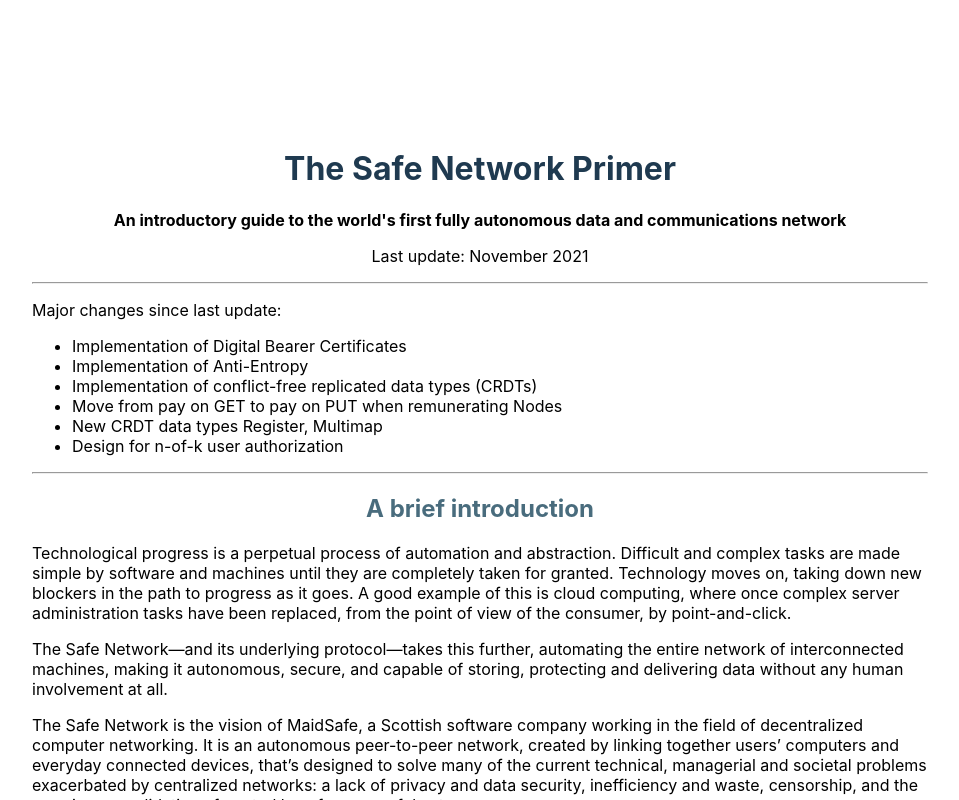
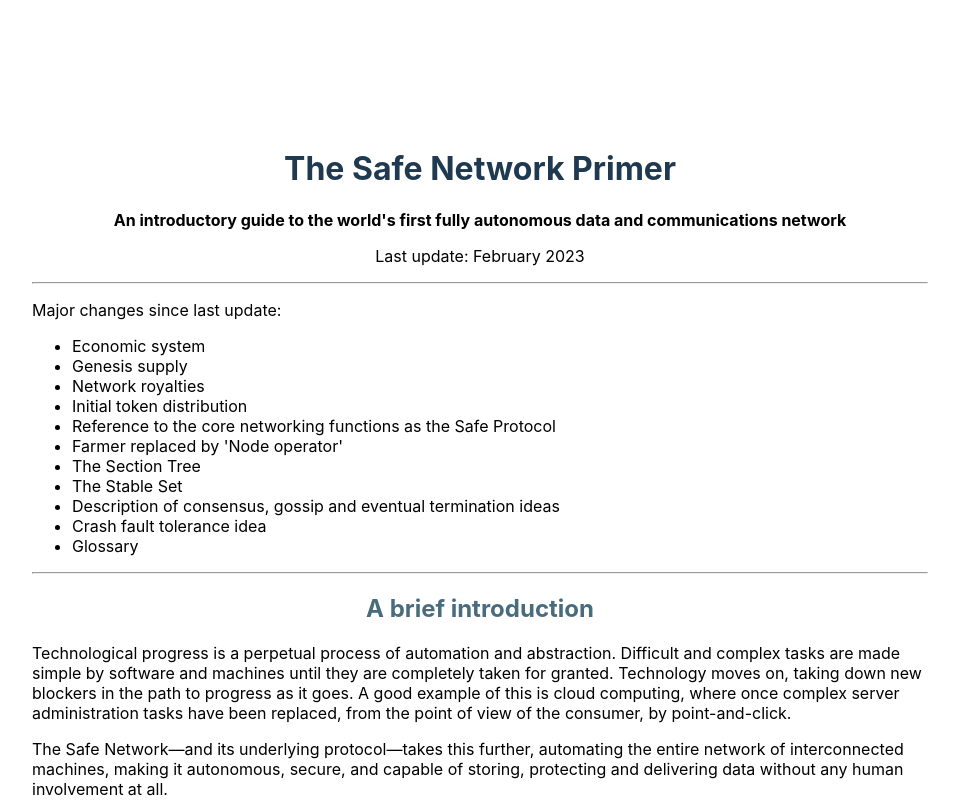
Before and after one commit to safenetwork/primer.safenetwork.org, a React (Create React App) app: page / in a window 1280 px wide. Shown: the top 800 px of the page, without its empty margins (160-1119 px from the left). Built offline with nearby package versions, Linux system fonts and the light colour scheme; the HTML template or start-up script is replaced by a standard one.

Commit message:
Update Header.js

```diff
--- a/src/Header.js
+++ b/src/Header.js
@@ -5,21 +5,29 @@
     <div className='header' align={ 'center' }>
         <h1>The Safe Network Primer</h1>
 <p><strong>An introductory guide to the world's first fully autonomous data and communications network</strong></p>
-        <p>Last update: November 2021</p>
+        <p>Last update: February 2023</p>
     </div>
         <hr />
         <div align={' left '}>
             <p>Major changes since last update:
-            <ul>
+                <ul><li>Economic system
+                       <li>Genesis supply</li>
+                       <li>Network royalties</li>
+                       <li>Initial token distribution</li>
+                    </li>
+                    <li>Reference to the core networking functions as the Safe Protocol</li>
+                    <li>Farmer replaced by 'Node operator'</li>
+                    <li>The Section Tree </li>
+                    <li>The Stable Set</li>
+                    <li>Description of consensus, gossip and eventual termination ideas</li>
+                    <li>Crash fault tolerance idea</li>
+                    <li>Glossary</li>
 
-                    <li>Implementation of Digital Bearer Certificates </li>
-                    <li>Implementation of Anti-Entropy </li>
-                    <li>Implementation of conflict-free replicated data types (CRDTs)</li>
-                    <li>Move from pay on GET to pay on PUT when remunerating Nodes</li>
-                    <li>New CRDT data types Register, Multimap</li>
-                    <li>Design for n-of-k user authorization</li>
 
-            </ul>
+
+                    </ul>
+
+
             </p>
             </div>
         <hr />
```
